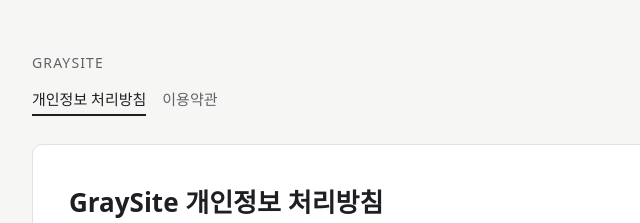
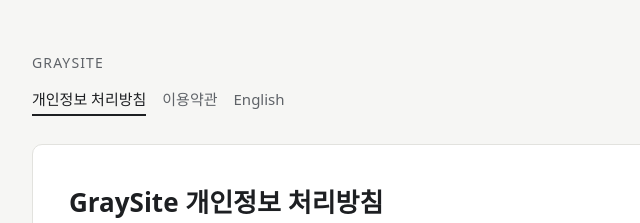
Before and after one commit to timothy1202/graysite-legal, a plain HTML site: page privacy/index.html in a window 1280 px wide. Shown: the top 223 px of the page, 248-888 px from the left. Drawn offline with Linux system fonts and the light colour scheme.

Commit message:
Add English link to privacy policy navigation

```diff
--- a/privacy/index.html
+++ b/privacy/index.html
@@ -13,6 +13,7 @@
   <nav class="tabs">
     <a href="../privacy/" aria-current="page">개인정보 처리방침</a>
     <a href="../terms/">이용약관</a>
+    <a href="../en/privacy/">English</a>
   </nav>
 </header>
 <main>
```
